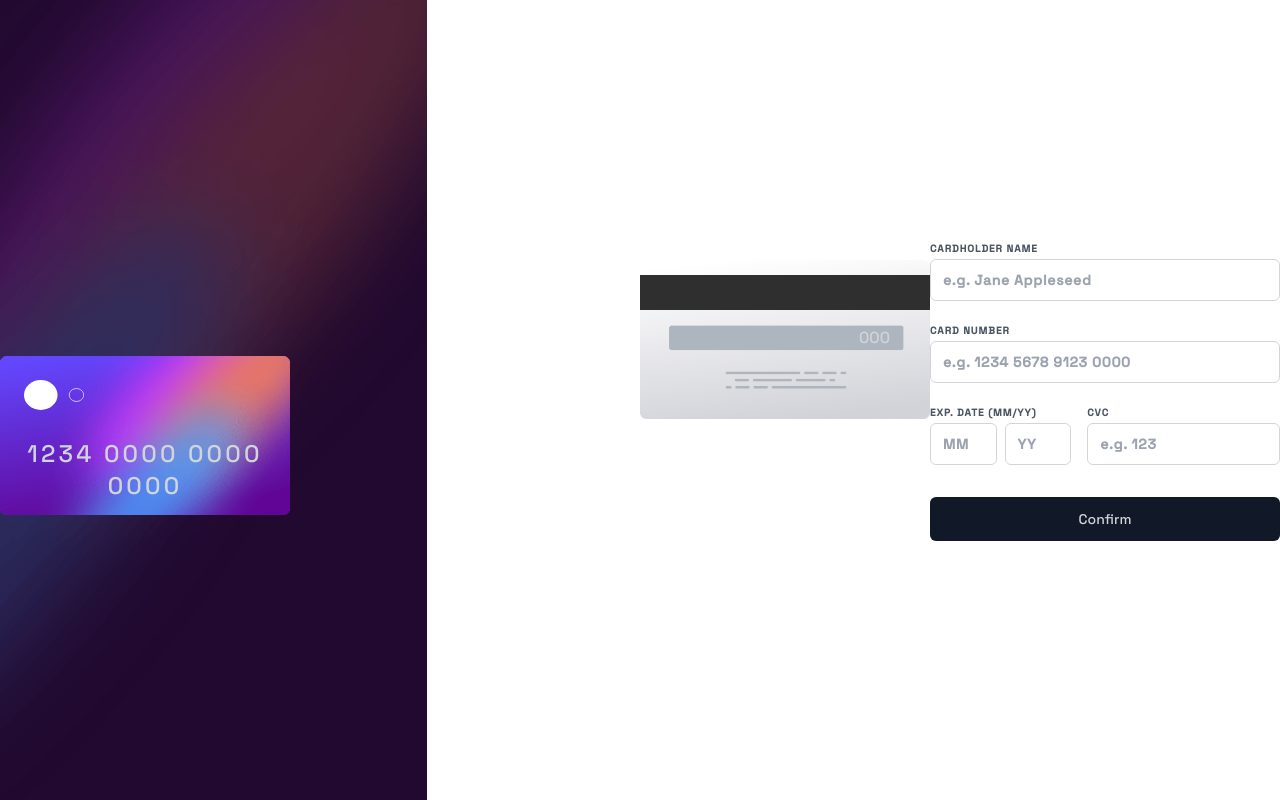
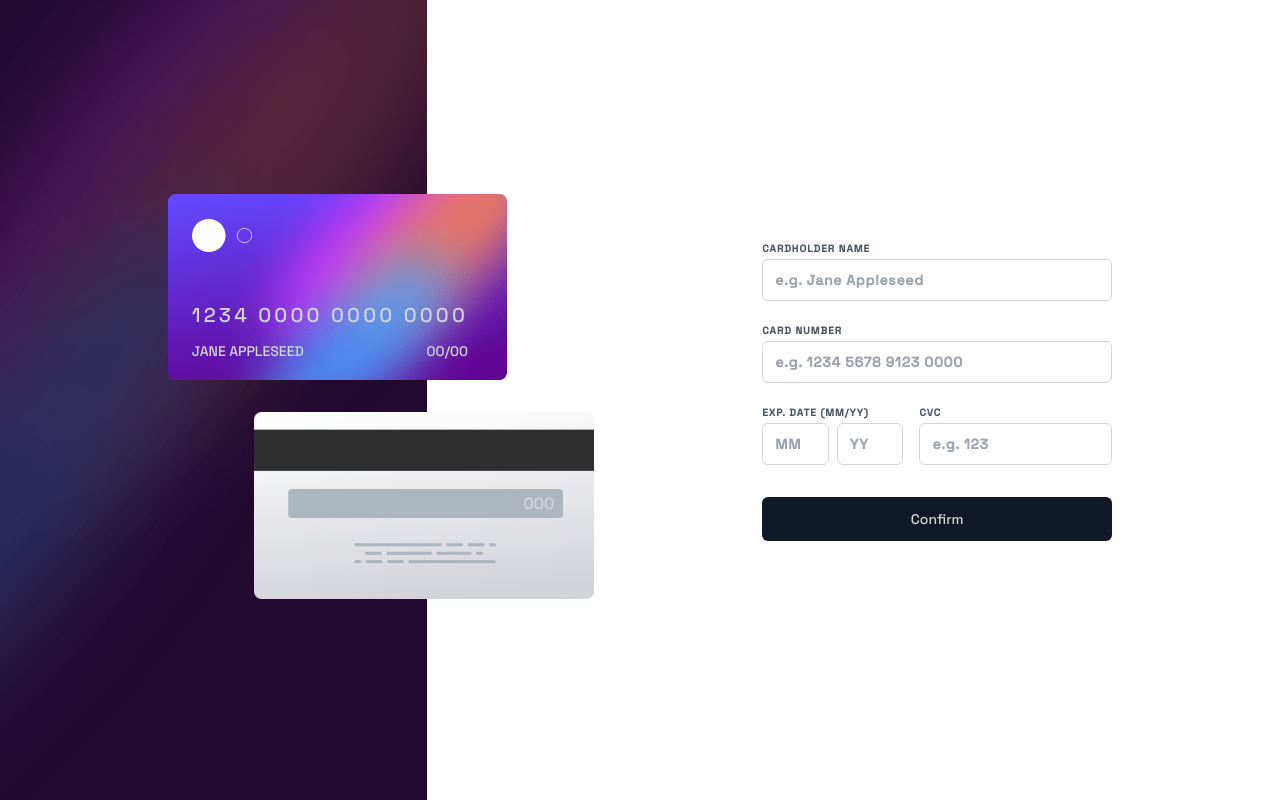
Before and after one commit to Claudio-Lins/Interactive-card-details-form, a Next.js app: page / in a window 1280 px wide. Built offline with nearby package versions, Linux system fonts and the light colour scheme.

Commit message:
desktop-preview

```diff
--- a/src/components/CardBack.jsx
+++ b/src/components/CardBack.jsx
@@ -3,14 +3,14 @@ import React from 'react'
 
 export function CardBack() {
   return (
-    <div className="h-[160px] w-[290px] max-w-sm flex-shrink-0 place-self-end relative">
+    <div className="h-[160px] w-[290px]  md:w-[340px] md:h-[186px] flex-shrink-0 place-self-end relative">
     <Image
       src="/images/bg-card-back.png"
       alt="card back"
       width={410}
       height={225}
     />
-    <span className='absolute top-[66px] text-gray-300 right-10'>000</span>
+    <span className='absolute top-[66px] md:top-[80px] text-gray-300 right-10'>000</span>
   </div>
   )
 }
--- a/src/components/CardFront.jsx
+++ b/src/components/CardFront.jsx
@@ -2,21 +2,22 @@ import Image from "next/image";
 
 export function CardFront() {
   return (
-    <div className="h-[160px] w-[290px] max-w-sm flex-shrink-0 place-self-start -mt-24 relative bg-card-front bg-no-repeat overflow-hidden bg-contain">
+    <div className="h-[160px] w-[290px] md:w-[340px] md:h-[186px] flex-shrink-0 place-self-start -mt-24 md:mt-4 relative bg-card-front bg-no-repeat overflow-hidden bg-contain">
 
       <div className="absolute flex flex-col p-6">
-        <div className="w-[60px] h-[30px] relative">
+        <div className="w-[60px] h-[35px] relative">
           <Image
             src="/images/card-logo.svg"
             alt="card front"
             layout="fill"
+            objectFit="contain"
             // width={84}
             // height={47}
           />
         </div>
 
-        <div className="flex flex-col gap-3 text-gray-300 mt-7">
-          <p className="text-base text-center tracking-[0.2rem] md:text-2xl">
+        <div className="flex flex-col gap-3 text-gray-300 mt-7 md:mt-12">
+          <p className="text-base text-center tracking-[0.2rem] md:text-xl">
             1234 0000 0000 0000
           </p>
           <div className="flex justify-between">
--- a/src/pages/index.tsx
+++ b/src/pages/index.tsx
@@ -19,7 +19,7 @@ const Home: NextPage = () => {
       </Head>
       <div className="flex h-64 w-full items-center justify-center bg-main-desktop bg-cover bg-left bg-no-repeat md:h-screen md:w-1/3" />
       <div className="absolute flex flex-col items-center justify-evenly pb-6  md:w-full md:flex-row">
-        <div className="my-10 flex w-full flex-col items-center gap-8">
+        <div className="my-10 flex w-full flex-col md:flex-col-reverse items-center gap-8 md:w-1/3">
           <CardBack />
           <CardFront />
         </div>
```
